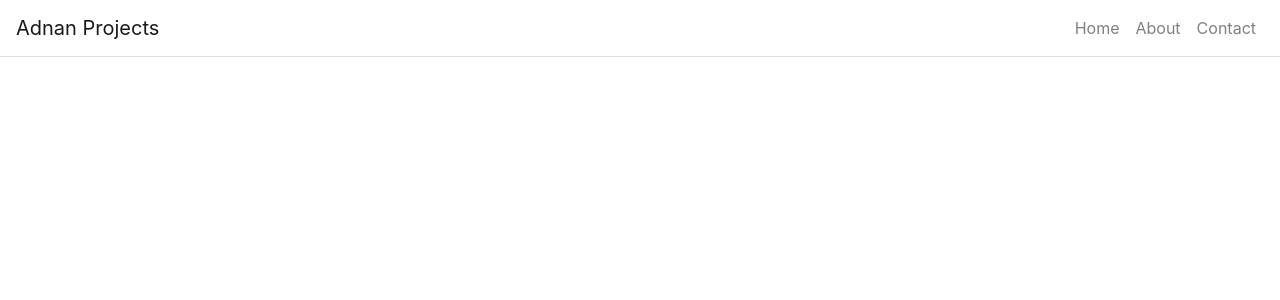
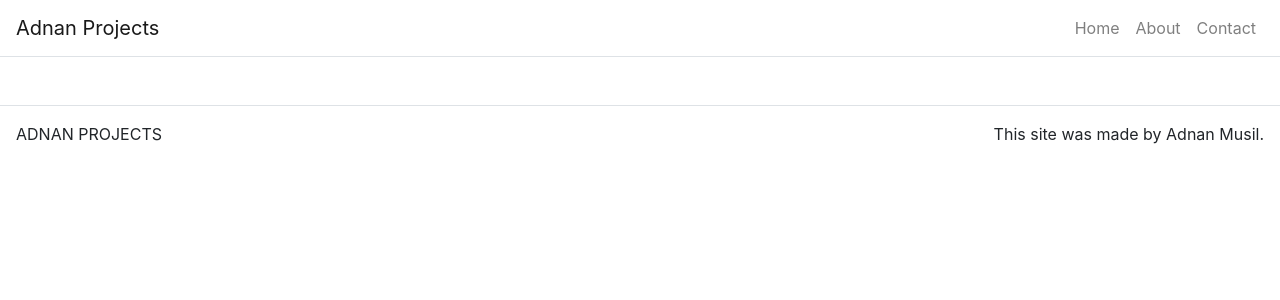
Before and after one commit to adnanali000/MyPortfolio, a React (Create React App) app: page / in a window 1280 px wide. Shown: the top 300 px of the page. Built offline with nearby package versions, Linux system fonts and the light colour scheme.

Commit message:
myPortfolio footer deploy

```diff
--- a/src/App.js
+++ b/src/App.js
@@ -4,6 +4,7 @@
 import Container from 'react-bootstrap/Container';
 import Navbar from 'react-bootstrap/Navbar';
 import Nav from 'react-bootstrap/Nav';
+import Footer from './components/Footer';
 
 class App extends React.Component{
   constructor(props){
@@ -44,9 +45,10 @@
               </Nav>
             </Navbar.Collapse>
           </Navbar>
+
+          <Footer/>
+
       </Container>
-
-
      </Router>
     )
   }
--- /dev/null
+++ b/src/components/Footer.js
@@ -0,0 +1,24 @@
+import React from 'react';
+import Container from 'react-bootstrap/Container';
+import Row from 'react-bootstrap/Row';
+import Col from 'react-bootstrap/Col';
+
+function Footer(){
+
+    return(
+        <footer className="mt-5">
+            <Container fluid={true}>
+                <Row className="border-top justify-content-between p-3">
+                    <Col className="p-0" md={3} sm={12}>
+                        ADNAN PROJECTS
+                    </Col>
+                    <Col className="p-0 d-flex justify-content-end" md={3}>
+                        This site was made by Adnan Musil.
+                    </Col>
+                </Row>
+            </Container>
+        </footer>
+    );
+
+}
+export default Footer;
```
